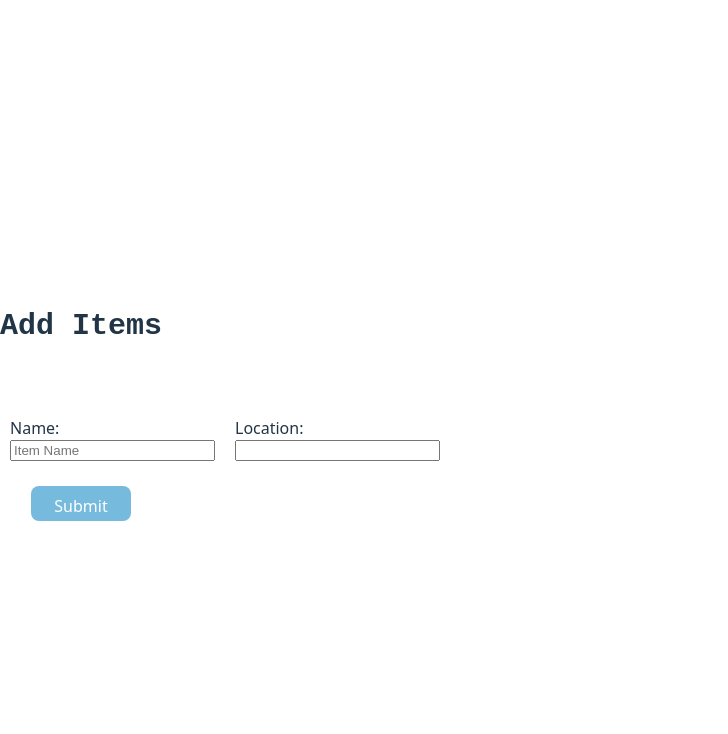
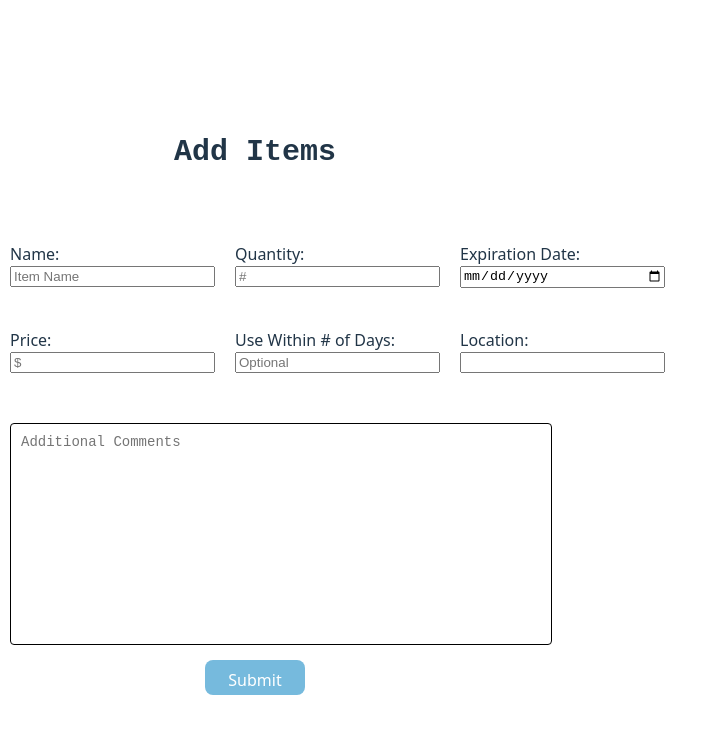
Before and after one commit to AndyChau123/Inventory-App, a React (Vite) app in the folder InventoryApp/: page / in a window 1280 px wide. Shown: the top 734 px of the page, without its empty margins (0-728 px from the left). Built offline with nearby package versions, Linux system fonts and the light colour scheme.

Commit message:
implemented add items on screen

```diff
--- a/InventoryApp/src/Add-Item-Component/AddItem.jsx
+++ b/InventoryApp/src/Add-Item-Component/AddItem.jsx
@@ -1,49 +1,42 @@
-import React, { useState } from 'react'
+import React, { useState } from "react";
 import "./AddItem.css";
 
 function AddItem() {
-
+  /*
   const [data, setData] = useState([]);
   const [itemName, setItemName] = useState("");
-  // const [quantity, setQuantity] = useState('');
-  // const [expDate, setExpDate] = useState('');
-  // const [useWithin, setUseWithin] = useState('');
-  // const [price, setPrice] = useState('');
+  const [quantity, setQuantity] = useState('');
+  const [expDate, setExpDate] = useState('');
+  const [useWithin, setUseWithin] = useState('');
+  const [price, setPrice] = useState('');
    const [location, setLocation] = useState("");
-  // const [comments, setComments] = useState('');
-
-/*
-  const [addItemData, setAddItemData] = useState(
-    {itemName: '', quantity: '', expDate: '', useWithin: '', price: '', location: '', comments: ''}
-  );
-
-  const handleInputChange = (e) => {
-    setAddItemData(addItemData => ({...addItemData, itemName:}));
-  };
+  const [comments, setComments] = useState('');
   */
 
+  const [item, setItem] = useState({
+    itemName: "",
+    quantity: "",
+    expDate: "",
+    useWithin: "",
+    price: "",
+    location: "",
+    comments: "",
+  });
 
-  function submitButton() {
-      const newInfo = {name: itemName, where: location};
+  const [itemList, setItemList] = useState([]);
 
-      setData(d => [...d, newInfo]);
-      setItemName("");
-      setLocation("");
-  }
-
-  function changeItem(e) {
-    setItemName(e.target.value);
-  }
-
-  function changeLocation(e) {
-    setLocation(e.target.value)
-  }
-
-  // const submitButton = (e) => {
-  //   e.preventDefault();
-  //   const output = {itemName, quantity, expDate, useWithin, price, location, comments};
-  //   console.log(output);
-  // }
+  const submitButton = () => {
+    setItemList([...itemList, item]);
+    setItem({
+      itemName: "",
+      quantity: "",
+      expDate: "",
+      useWithin: "",
+      price: "",
+      location: "",
+      comments: "",
+    });
+  };
 
   /*
 Name (String, required) *** Don't forget to include required tags
@@ -59,60 +52,107 @@ location (String)
     <div className="addItem-container">
       <h2 className="addItem-title">Add Items</h2>
       <ul>
-          {data.map((information, index) =>
-          <p key = {index}>
-              {information.name} {information.where}
-          </p>)}
+        {itemList.map((info, index) => (
+          <p key={index}>
+            {info.itemName} {info.quantity} {info.expDate} {info.useWithin}
+            {info.price} {info.location} {info.comments}
+          </p>
+        ))}
       </ul>
       <div className="input-boxes">
         <div className="addItem-InputBox">
           <label htmlFor="name">Name:</label>
-          <input id="name" type="text" placeholder="Item Name"
-          value = {itemName} onChange = {changeItem}/>
+          <input
+            id="name"
+            type="text"
+            placeholder="Item Name"
+            value={item.itemName}
+            onChange={(e) => {
+              setItem({ ...item, itemName: e.target.value });
+            }}
+          />
         </div>
 
-        {/* <div className="addItem-InputBox">
+        <div className="addItem-InputBox">
           <label htmlFor="quantity">Quantity:</label>
-          <input id="quantity" type="number" placeholder="#"
-          value = {quantity} onChange = {(e) => setQuantity(e.target.value)}/>
-        </div> */}
+          <input
+            id="quantity"
+            type="number"
+            placeholder="#"
+            value={item.quantity}
+            onChange={(e) => {
+              setItem({ ...item, quantity: e.target.value });
+            }}
+          />
+        </div>
 
-        {/* <div className="addItem-InputBox">
+        <div className="addItem-InputBox">
           <label htmlFor="expDate">Expiration Date:</label>
-          <input id="expDate" type="date"
-          value = {expDate} onChange = {(e) => setExpDate(e.target.value)}/>
-        </div> */}
+          <input
+            id="expDate"
+            type="date"
+            value={item.expDate}
+            onChange={(e) => {
+              setItem({ ...item, expDate: e.target.value });
+            }}
+          />
+        </div>
 
-        {/* <div className="addItem-InputBox">
+        <div className="addItem-InputBox">
           <label htmlFor="price">Price:</label>
-          <input id="price" type="text" placeholder="$"
-          value = {price} onChange = {(e) => setPrice(e.target.value)}/>
-        </div> */}
+          <input
+            id="price"
+            type="text"
+            placeholder="$"
+            value={item.price}
+            onChange={(e) => {
+              setItem({ ...item, price: e.target.value });
+            }}
+          />
+        </div>
 
-        {/* <div className="addItem-InputBox">
+        <div className="addItem-InputBox">
           <label htmlFor="useWithin">Use Within # of Days:</label>
-          <input id="useWithin" type="text" placeholder="Optional"
-          value = {useWithin} onChange = {(e) => setUseWithin(e.target.value)}/>
-        </div> */}
+          <input
+            id="useWithin"
+            type="text"
+            placeholder="Optional"
+            value={item.useWithin}
+            onChange={(e) => {
+              setItem({ ...item, useWithin: e.target.value });
+            }}
+          />
+        </div>
 
         <div className="addItem-InputBox">
           <label htmlFor="location">Location:</label>
-          <input id="location" type="text"
-          value = {location} onChange = {changeLocation}/>
+          <input
+            id="location"
+            type="text"
+            value={item.location}
+            onChange={(e) => {
+              setItem({ ...item, location: e.target.value });
+            }}
+          />
         </div>
       </div>
 
-      {/* <div className="addItem-comments-container">
+      <div className="addItem-comments-container">
         <textarea
           id="comments"
           className="addItem-InputBox-comments"
           placeholder="Additional Comments"
-          value = {comments} onChange = {(e) => setComments(e.target.value)}
+          value={item.comments}
+          onChange={(e) => {
+            setItem({ ...item, comments: e.target.value });
+          }}
         />
-      </div> */}
+      </div>
 
       <div className="submit-Button-container">
-        <button className="submit-Button" onClick = {submitButton}>Submit</button>
+        <button className="submit-Button" onClick={submitButton}>
+          Submit
+        </button>
       </div>
     </div>
   );
```
